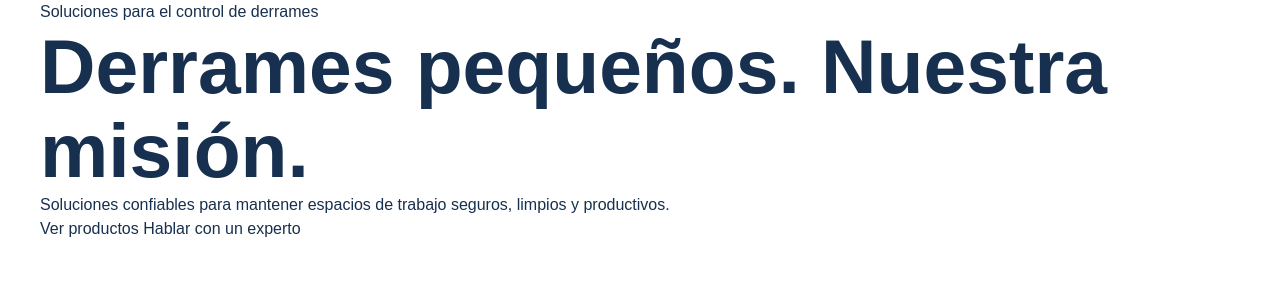
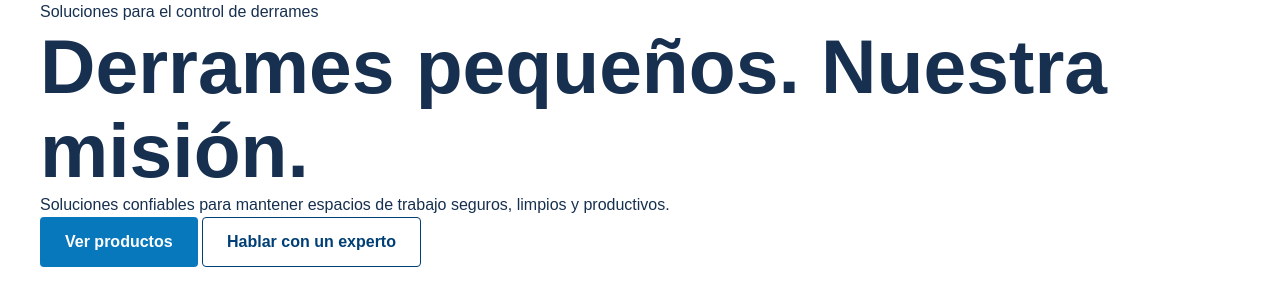
Before and after one commit to GonzaloTT/new-pig-mexico-redesign, a website built with Vite: page index.html in a window 1280 px wide. Built offline with nearby package versions, Linux system fonts and the light colour scheme.

Commit message:
Global button styles

```diff
--- a/src/styles/global.css
+++ b/src/styles/global.css
@@ -13,6 +13,47 @@
   cursor: pointer;
 }
 
+.np-button {
+  display: inline-flex;
+  min-height: 3rem;
+  align-items: center;
+  justify-content: center;
+  gap: var(--np-space-2);
+  padding: 0.75rem 1.5rem;
+  border: 1px solid transparent;
+  border-radius: var(--np-radius-sm);
+  font-weight: 700;
+  transition:
+    background-color var(--np-transition-fast),
+    color var(--np-transition-fast),
+    border-color var(--np-transition-fast),
+    transform var(--np-transition-fast);
+}
+
+.np-button:hover {
+  transform: translateY(-1px);
+}
+
+.np-button:focus-visible {
+  outline: 3px solid rgb(8 120 189 / 35%);
+  outline-offset: 3px;
+}
+
+.np-button--primary {
+  color: var(--np-color-white);
+  background-color: var(--np-color-secondary);
+}
+
+.np-button--primary:hover {
+  background-color: var(--np-color-primary);
+}
+
+.np-button--secondary {
+  color: var(--np-color-primary);
+  background-color: var(--np-color-white);
+  border-color: var(--np-color-primary);
+}
+
 main {
   overflow: hidden;
 }
```
